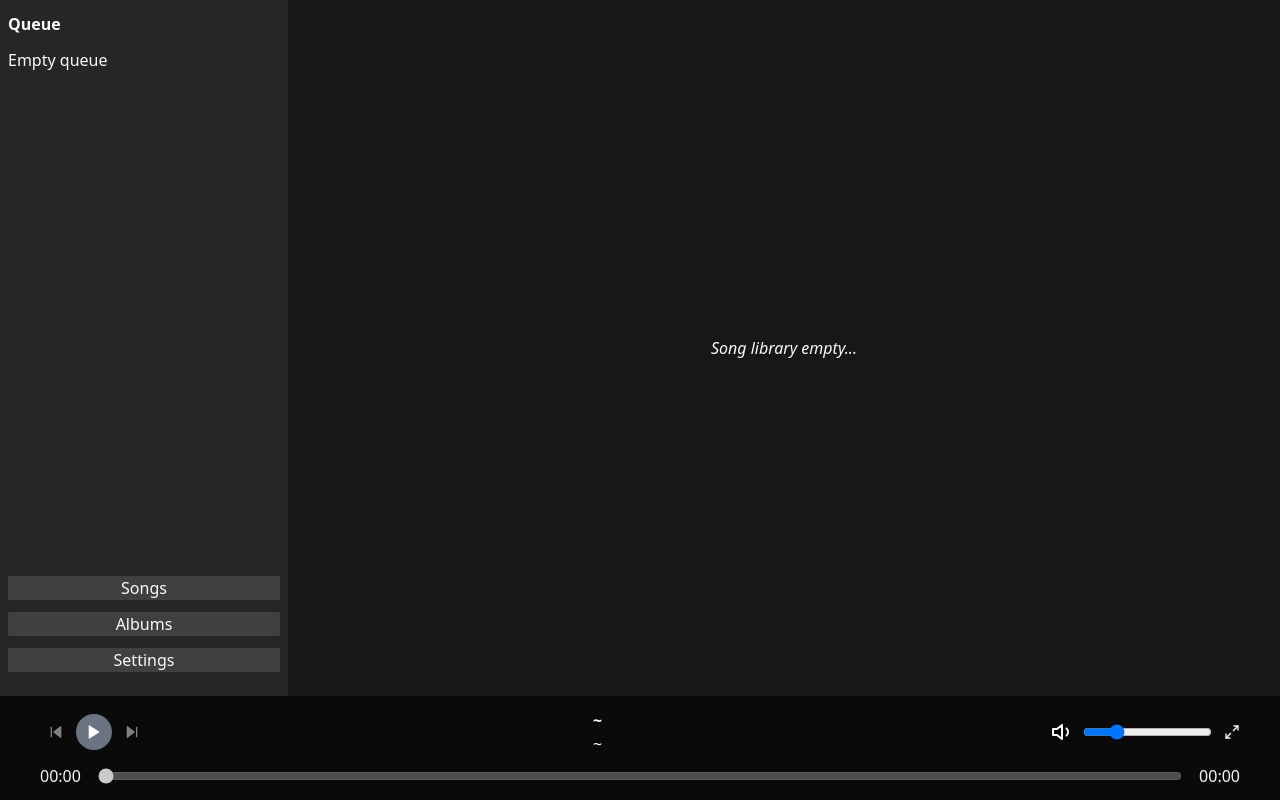
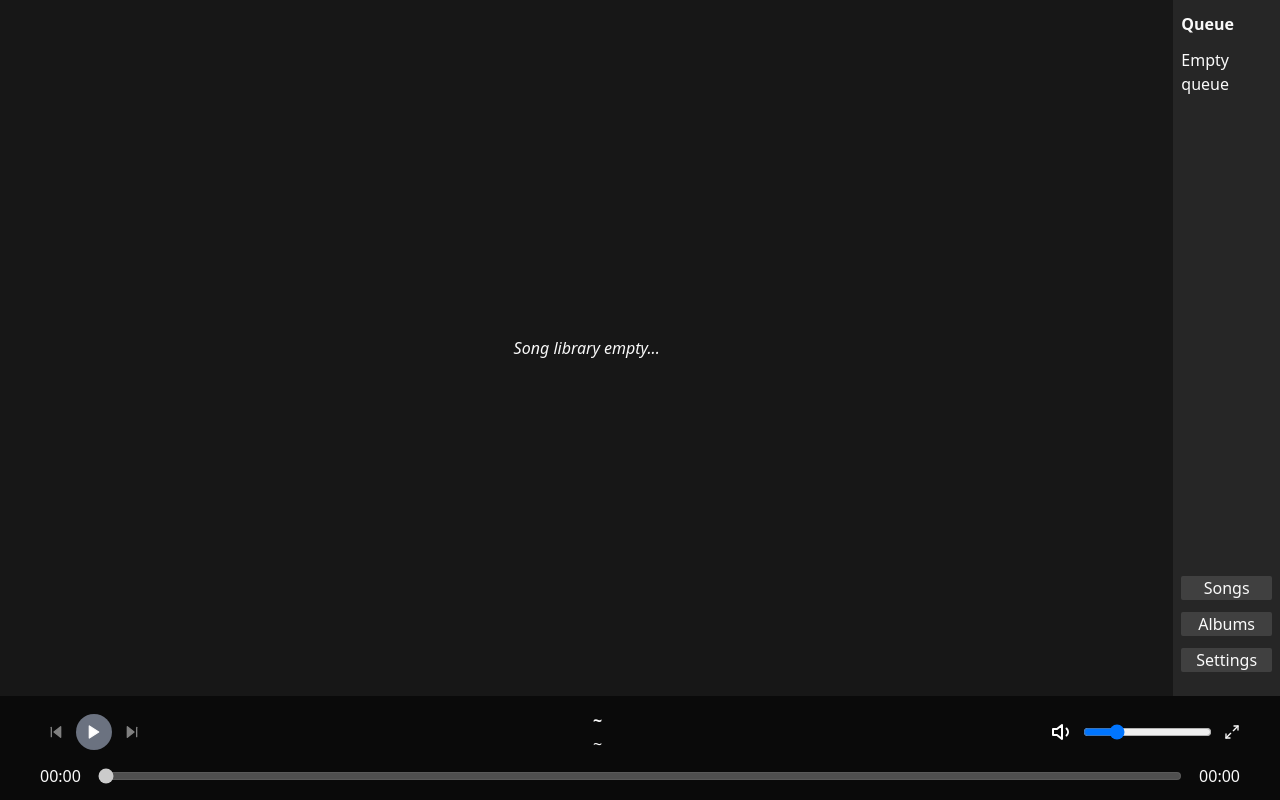
Before and after one commit to callum-jones19/coralia, a React (Vite) app: page /home in a window 1280 px wide. Built offline with nearby package versions, Linux system fonts and the light colour scheme.

Commit message:
Reformat songs page

```diff
--- a/src/components/SideBar.tsx
+++ b/src/components/SideBar.tsx
@@ -31,7 +31,7 @@ export default function SideBar() {
     : undefined;
 
   return (
-    <div className="w-72 bg-neutral-800 h-full flex-grow-0 flex-shrink-0 pr-2 pl-2">
+    <div className="basis-1/12 bg-neutral-800 h-full pr-2 pl-2">
       <div className="flex flex-col gap-3 justify-between h-full pt-3 pb-3">
         <h2 className="font-bold">Queue</h2>
         <li className="flex flex-col gap-3 flex-grow overflow-auto">
--- a/src/components/SongList.tsx
+++ b/src/components/SongList.tsx
@@ -67,9 +67,9 @@ export default function SongList() {
   }
 
   return (
-    <>
+    <div className="basis-1/2 flex-grow h-full">
       {songs.length > 0 && (
-        <ReactVirtualizedAutoSizer>
+        <ReactVirtualizedAutoSizer >
           {({ height, width }) => (
             <FixedSizeList
               height={height}
@@ -91,6 +91,6 @@ export default function SongList() {
           </p>
         </div>
       )}
-    </>
+    </div>
   );
 }
--- a/src/components/SongListItem.tsx
+++ b/src/components/SongListItem.tsx
@@ -22,7 +22,7 @@ export default function SongListItem(
   return (
     <li
       className={`flex flex-col h-full rounded-md  ${
-        isPlaying ? "bg-green-800" : colored ? "bg-neutral-900" : "bg-transparent"
+        isPlaying ? "bg-green-800" : colored ? "bg-neutral-900" : "bg-neutral-800"
       }`}
       onMouseEnter={() => setIsHovering(true)}
       onMouseLeave={() => setIsHovering(false)}
--- a/src/screens/FullscreenScreen.tsx
+++ b/src/screens/FullscreenScreen.tsx
@@ -52,7 +52,7 @@ export default function FullscreenScreen() {
 
   return (
     <>
-      <div className="w-full h-full flex flex-col bg-gradient-to-b from-neutral-700 to-neutral-900 text-white p-5">
+      <div className="w-full h-full flex flex-col bg-gradient-to-b from-neutral-800 to-neutral-900 text-white p-5">
         <div
           className="flex-grow flex flex-col gap-2 items-cente min-h-0"
         >
--- a/src/screens/LibraryPage.tsx
+++ b/src/screens/LibraryPage.tsx
@@ -6,12 +6,8 @@ export default function LibraryPage() {
   return (
     <div className="h-full flex flex-col bg-neutral-900 text-neutral-50">
       <div className="flex flex-row flex-grow h-1 flex-shrink">
+        <Outlet />
         <SideBar />
-        <div
-          className="basis-full flex-grow-0 min-w-0 relative overflow-auto"
-        >
-          <Outlet />
-        </div>
       </div>
       <MusicFooter />
     </div>
```
